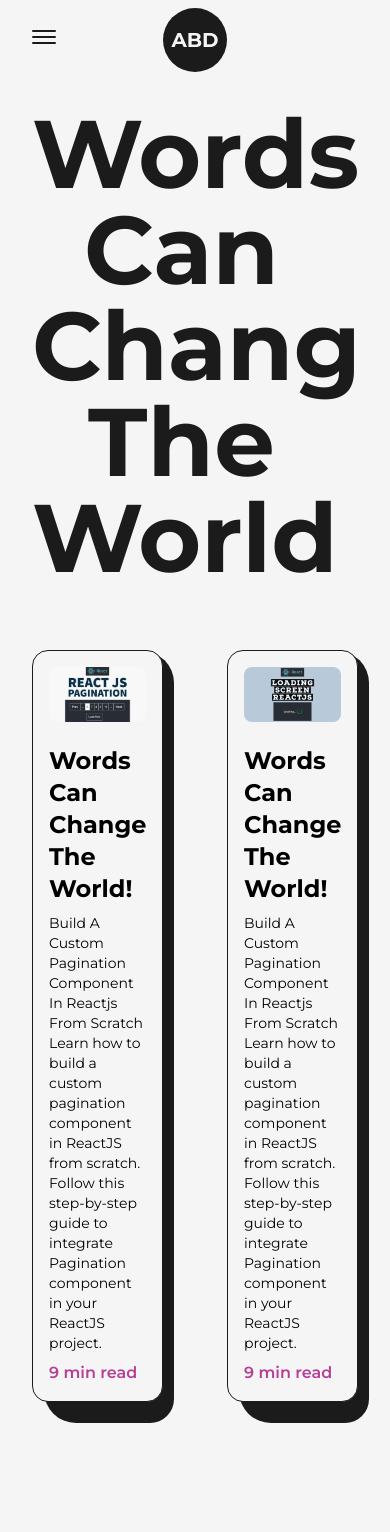
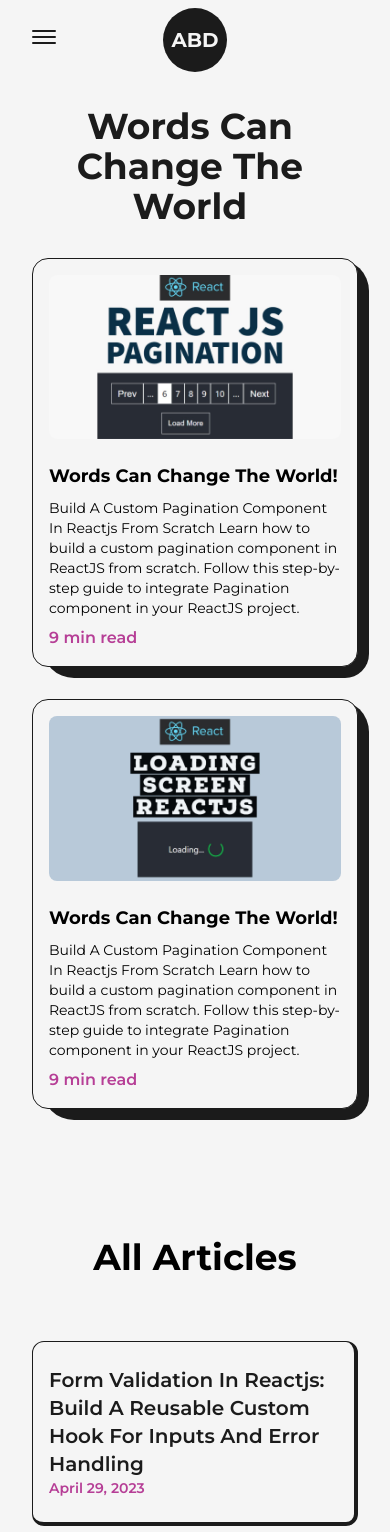
Before and after one commit to KangAbbad/personal-site-project, a Next.js app: page /articles in a window 390 px wide. Shown: the top 1532 px of the page. Built offline with nearby package versions, Linux system fonts and the light colour scheme.

Commit message:
refactor: articles page responsive

```diff
--- a/src/pages/articles.jsx
+++ b/src/pages/articles.jsx
@@ -50,7 +50,7 @@ const MovieImg = ({ title, img, link }) => {
             duration: 0.2,
           },
         }}
-        className="z-10 h-auto w-96 hidden absolute rounded-lg"
+        className="z-10 h-auto w-96 hidden absolute rounded-lg md:!hidden"
         style={{
           x,
           y,
@@ -66,10 +66,10 @@ const Article = ({ img, title, date, link }) => {
       initial={{ y: 200 }}
       viewport={{ once: true }}
       whileInView={{ y: 0, transition: { duration: 0.5, ease: "easeInOut" } }}
-      className="relative w-full p-4 py-6 my-4 rounded-xl flex items-center justify-between bg-light dark:bg-dark text-dark dark:text-light first:mt-0 border border-solid border-dark dark:border-light border-r-4 border-b-4"
+      className="relative w-full p-4 py-6 my-4 rounded-xl flex items-center justify-between bg-light dark:bg-dark text-dark dark:text-light first:mt-0 border border-solid border-dark dark:border-light border-r-4 border-b-4 sm:flex-col"
     >
-      <MovieImg img={img} link="/" title={title} />
-      <span className="text-primary dark:text-primaryDark font-semibold pl-4">
+      <MovieImg img={img} link={link} title={title} />
+      <span className="text-primary dark:text-primaryDark font-semibold pl-4 sm:self-start sm:pl-0 xs:text-sm">
         {date}
       </span>
     </motion.li>
@@ -98,7 +98,7 @@ const FeaturedArticle = ({ img, title, time, summary, link }) => {
         />
       </Link>
       <Link href={link} target="_blank">
-        <h2 className="capitalize text-2xl font-bold my-2 mt-4 hover:underline">
+        <h2 className="capitalize text-2xl font-bold my-2 mt-4 hover:underline xs:text-lg">
           {title}
         </h2>
       </Link>
@@ -119,8 +119,11 @@ const ArticlesPage = () => {
       </Head>
       <main className="w-full mb-16 flex flex-col items-center justify-center overflow-hidden dark:text-light">
         <Layout className="pt-16">
-          <AnimatedText text="Words Can Change The World" className="mb-16" />
-          <ul className="grid grid-cols-2 gap-16">
+          <AnimatedText
+            text="Words Can Change The World"
+            className="mb-16 lg:!text-7xl sm:mb-8 sm:!text-6xl xs:!text-4xl"
+          />
+          <ul className="grid grid-cols-2 gap-16 lg:gap-8 md:grid-cols-1">
             <FeaturedArticle
               img="/images/articles/pagination-component-in-reactjs.jpg"
               link="/"
```
